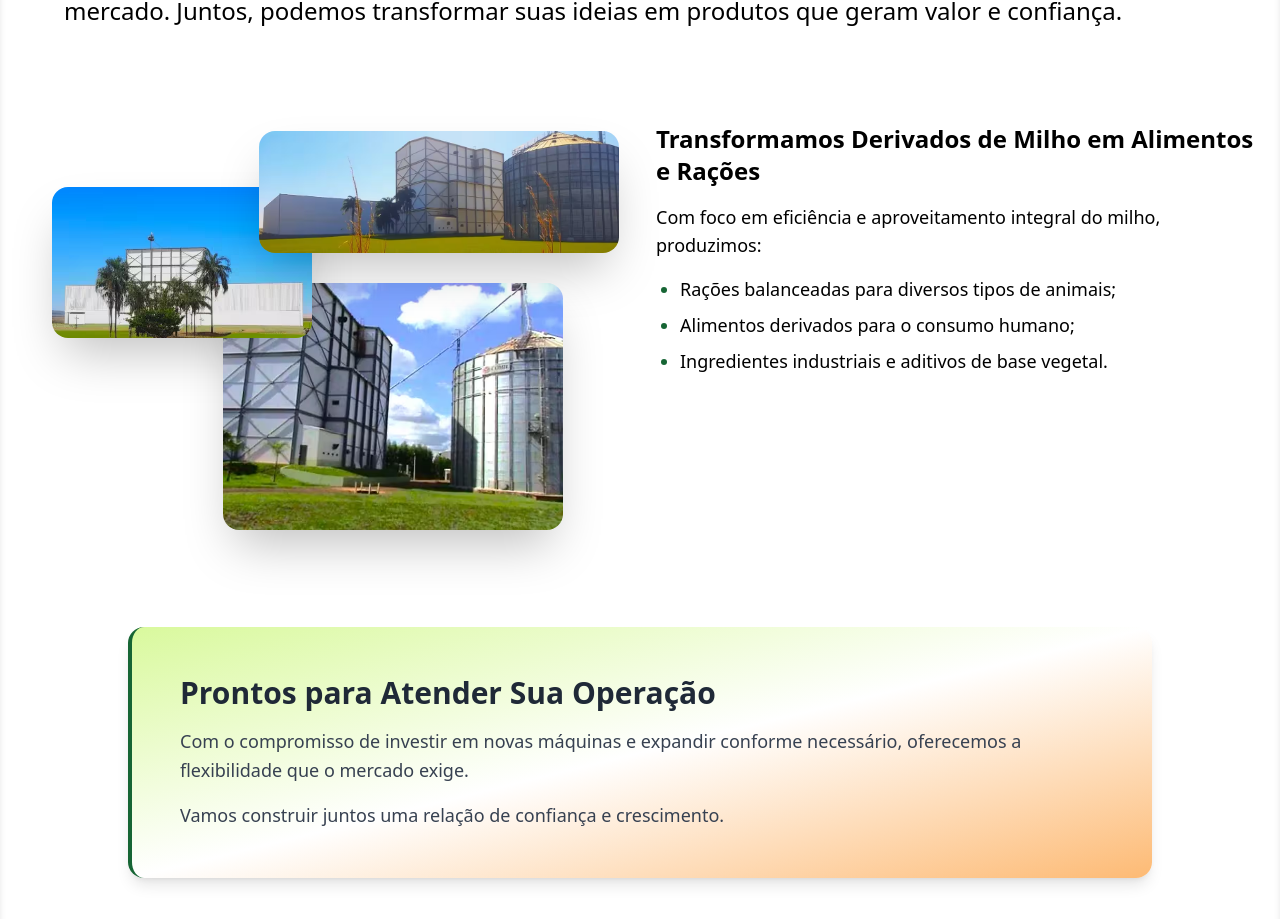
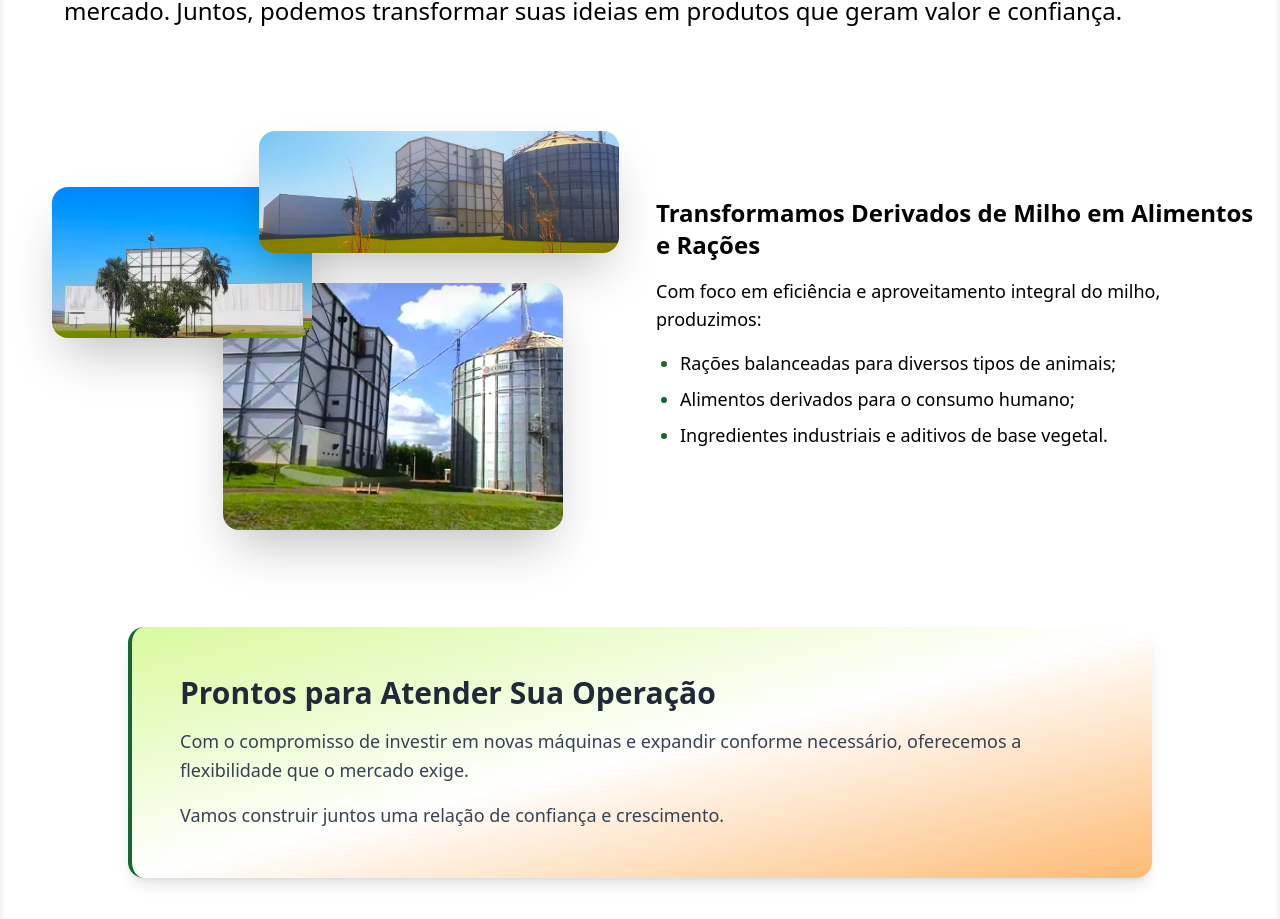
Before and after one commit to chicagoagrobr/chicago-foods, a React (Vite) app: page / in a window 1280 px wide. Shown: the part 877-1796 px from the top of the page. Built offline with nearby package versions, Linux system fonts and the light colour scheme.

Commit message:
style: changing section text position

```diff
--- a/src/pages/HomeContent.jsx
+++ b/src/pages/HomeContent.jsx
@@ -6,7 +6,6 @@ import img2 from '../assets/fundo2.avif';
 import img3 from '../assets/fundo3.avif';
 import img4 from '../assets/fundo4.avif';
 import colaboracao from '../assets/colaboracao.avif';
-import CepeaWidget from '../components/CepeaWidget';
 import SEO from "../components/SEO";
 import HeroSection from "../components/HeroSection";
 import { ChatBubbleOvalLeftEllipsisIcon } from '@heroicons/react/24/outline';
@@ -61,7 +60,7 @@ export default function HomeContent() {
         </section>
 
         <section className="w-full py-10 px-4 mb-6 mt-8 flex justify-center">
-          <div className="w-full max-w-7xl grid grid-cols-1 md:grid-cols-2 gap-8 items-start">
+          <div className="w-full max-w-7xl grid grid-cols-1 md:grid-cols-2 gap-8 items-center">
             <div className="w-full h-[400px] relative flex xxs:-mt-24 md:mt-0">
               <img src={empresa} alt={t("images.alt1")} loading="lazy" decoding="async"
                 className="absolute left-[26%] big:left-[34%] top-56 md:top-40 xxs:w-[210px] lg:w-[300px] xl:w-[340px] rounded-2xl shadow-2xl" />
@@ -73,7 +72,7 @@ export default function HomeContent() {
 
             <div className="flex flex-col gap-8 text-center text-lg md:text-sm xl:text-lg md:text-left">
               <div>
-                <h3 className="text-xl big:text-2xl dark:text-orange-400 dark:font-bold sm:text-3xl md:text-xl xl:text-2xl font-semibold mb-4">
+                <h3 className="text-xl big:text-xl dark:text-orange-400 dark:font-bold sm:text-3xl md:text-xl xl:text-2xl font-semibold mb-4">
                   {t("production.title")}
                 </h3>
                 <p className="mb-4 sm:text-left">{t("production.subtitle")}</p>
```
